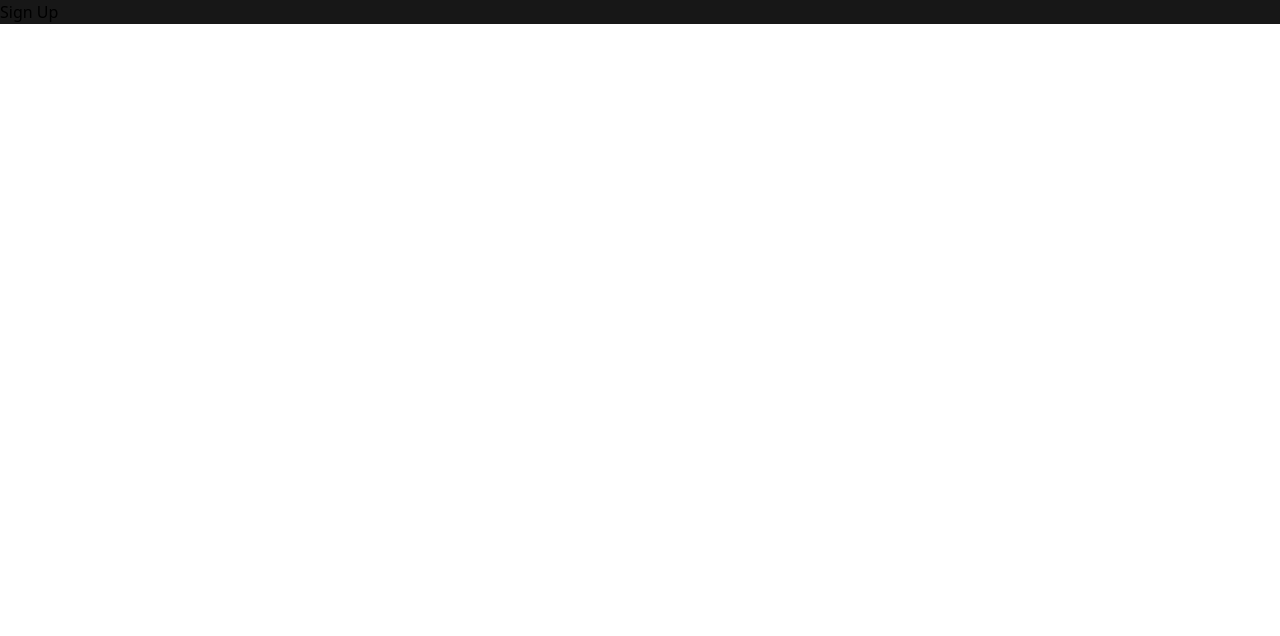
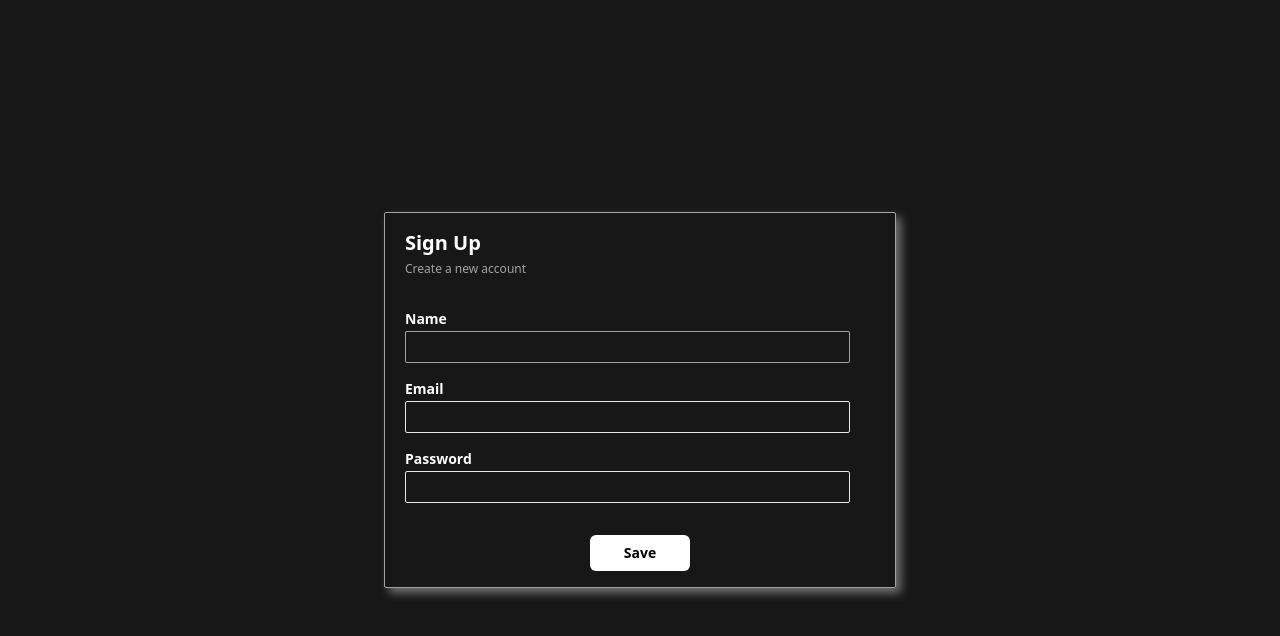
Before and after one commit to WJ-Bos/laravel-react-users, a React (Vite) app in the folder react-frontend/: page /signup in a window 1280 px wide. Shown: the top 636 px of the page. Built offline with nearby package versions, Linux system fonts and the light colour scheme.

Commit message:
Created Signup page and added a cool ass waving hand

```diff
--- a/react-frontend/src/index.css
+++ b/react-frontend/src/index.css
@@ -1,3 +1,21 @@
 @tailwind base;
 @tailwind components;
 @tailwind utilities;
+
+
+@keyframes wave {
+    0% { transform: rotate(0deg); }
+    10% { transform: rotate(14deg); }
+    20% { transform: rotate(-8deg); }
+    30% { transform: rotate(14deg); }
+    40% { transform: rotate(-4deg); }
+    50% { transform: rotate(10deg); }
+    60% { transform: rotate(0deg); }
+    100% { transform: rotate(0deg); }
+}
+
+.waving-hand {
+    display: inline-block;
+    transform-origin: 70% 70%;
+    animation: wave 2s infinite;
+}
--- a/react-frontend/src/views/Login.jsx
+++ b/react-frontend/src/views/Login.jsx
@@ -21,15 +21,16 @@ function Login(props) {
   }
 
   return (
-    <div className="flex bg-neutral-900 h-screen items-center justify-center text-white relative">
+    <div className="flex flex-col bg-neutral-900 h-screen items-center justify-evenly text-white relative">
+      <h1 className="text-4xl font-semibold max-w-[450px]">Hi there <span className="waving-hand">👋🏻</span></h1>
       <form
-        className="flex w-[60%] relative flex-col sm:max-w-[40%] md:max-w-[40%] lg:max-w-[40%] rounded-sm p-2 border-white border-[1px] border-opacity-60 shadow-bottom-right shadow-neutral-500">
-        <div className="flex flex-col mb-4">
-          <h1 className="font-bold text-xl pt-2 pl-3">Sign In</h1>
-          <label className="font-normal text-xs pl-3 text-neutral-400">Sign in to an existing account</label>
+        className="flex w-[90%] relative flex-col sm:w-[90%] md:w-[70%] lg:w-[50%] rounded-sm p-2 border-white border-[1px] border-opacity-60 shadow-bottom-right shadow-neutral-500 h-[350px] mb-10">
+      <div className="flex flex-col mb-4">
+          <h1 className="font-bold text-2xl pt-2 pl-3">Sign In</h1>
+          <label className="font-normal text-xs pl-3 text-neutral-400 mt-[4px]">Sign in to an existing account</label>
         </div>
         <div className="mt-4 flex flex-col">
-          <label className="relative text-sm ml-3 text-white font-semibold mb-[2px]">Email</label>
+          <label className="relative text-md ml-3 text-white font-semibold mb-[2px]">Email</label>
           <input
             className="w-[90%] ml-3 h-8 rounded-sm p-2 mb-2 bg-neutral-900 border-white border-[1px] border-opacity-60"
             type="text"
@@ -37,7 +38,7 @@ function Login(props) {
             onChange={handleEmailChange}/>
         </div>
         <div className="mt-2 flex flex-col">
-          <label className="relative font-semibold ml-3 text-sm text-white mb-[2px]">Password</label>
+          <label className="relative font-semibold ml-3 text-md text-white mb-[2px]">Password</label>
           <input
             className="w-[90%] ml-3 h-8 rounded-sm order-white border-[1px] border-opacity-60 p-2 mb-2 bg-neutral-900"
             type="password"
@@ -46,7 +47,7 @@ function Login(props) {
         </div>
         <div className="flex justify-center">
           <button
-            className="p-2 w-[80px] bg-white font-semibold text-black rounded-md sm:w-[100px] text-sm mt-6 mb-2 hover:bg-neutral-300 duration-300"
+            className="p-2 w-[80px] bg-white font-semibold text-black rounded-md sm:w-[100px] text-sm mt-10 mb-2 hover:bg-neutral-300 duration-300"
             onClick={handleSubmit}>Sign In
           </button>
         </div>
--- a/react-frontend/src/views/SignUp.jsx
+++ b/react-frontend/src/views/SignUp.jsx
@@ -1,9 +1,70 @@
-import React from 'react';
+import React, {useState} from 'react';
 
 function SignUp(props) {
+  const [email, setEmail] = useState("");
+  const [password, setPassword] = useState("");
+  const [name, setName] = useState("");
+
+  const handleSubmit = (event) => {
+    event.preventDefault();
+    console.log(email, password);
+
+    setEmail("");
+    setPassword("");
+    setName("");
+  }
+
+  const handleEmailChange = (e) => {
+    setEmail(e.target.value)
+  }
+  const handlePasswordChange = (e) => {
+    setPassword(e.target.value)
+  }
+
+  const handleNameChange = (e) => {
+    setName(e.target.value)
+  }
+
+
   return (
-    <div>
-      Sign Up
+    <div className="flex bg-neutral-900 h-screen items-center justify-center text-white relative">
+      <form
+        className="flex w-[60%] relative flex-col sm:max-w-[40%] md:max-w-[40%] lg:max-w-[40%] rounded-sm p-2 border-white border-[1px] border-opacity-60 shadow-bottom-right shadow-neutral-500">
+        <div className="flex flex-col mb-4">
+          <h1 className="font-bold text-xl pt-2 pl-3">Sign Up</h1>
+          <label className="font-normal text-xs pl-3 text-neutral-400 mt-[4px]">Create a new account</label>
+        </div>
+        <div className="mt-4 flex flex-col">
+          <label className="relative text-sm ml-3 text-white font-semibold mb-[2px]">Name</label>
+          <input
+            className="w-[90%] ml-3 h-8 rounded-sm p-2 mb-2 bg-neutral-900 border-white border-[1px] border-opacity-60"
+            type="text"
+            value={name}
+            onChange={handleNameChange}/>
+        </div>
+        <div className="mt-2 flex flex-col">
+          <label className="relative font-semibold ml-3 text-sm text-white mb-[2px]">Email</label>
+          <input
+            className="w-[90%] ml-3 h-8 rounded-sm order-white border-[1px] border-opacity-60 p-2 mb-2 bg-neutral-900"
+            type="text"
+            value={email}
+            onChange={handleEmailChange}/>
+        </div>
+        <div className="mt-2 flex flex-col">
+          <label className="relative font-semibold ml-3 text-sm text-white mb-[2px]">Password</label>
+          <input
+            className="w-[90%] ml-3 h-8 rounded-sm order-white border-[1px] border-opacity-60 p-2 mb-2 bg-neutral-900"
+            type="password"
+            value={password}
+            onChange={handlePasswordChange}/>
+        </div>
+        <div className="flex justify-center">
+          <button
+            className="p-2 w-[80px] bg-white font-semibold text-black rounded-md sm:w-[100px] text-sm mt-6 mb-2 hover:bg-neutral-300 duration-300"
+            onClick={handleSubmit}>Save
+          </button>
+        </div>
+      </form>
     </div>
   );
 }
```
